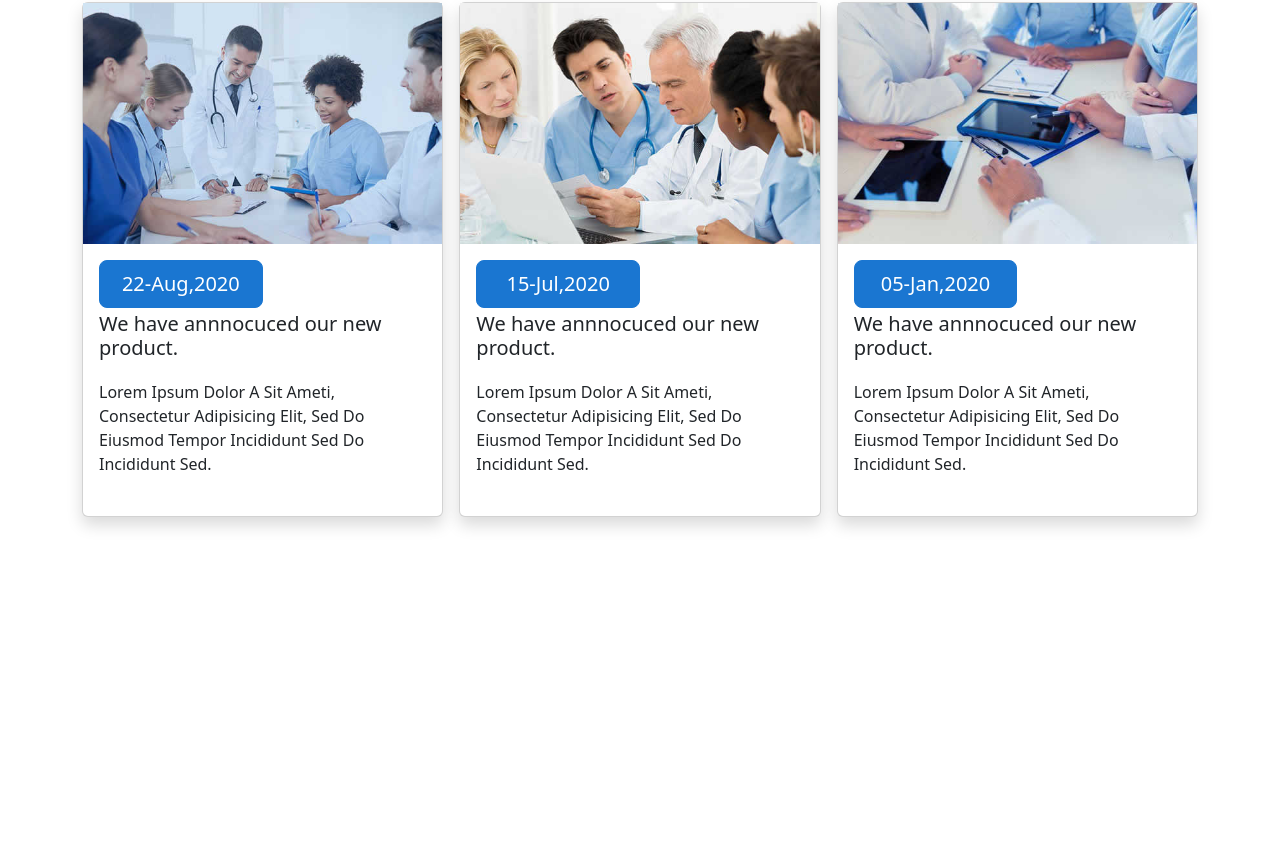
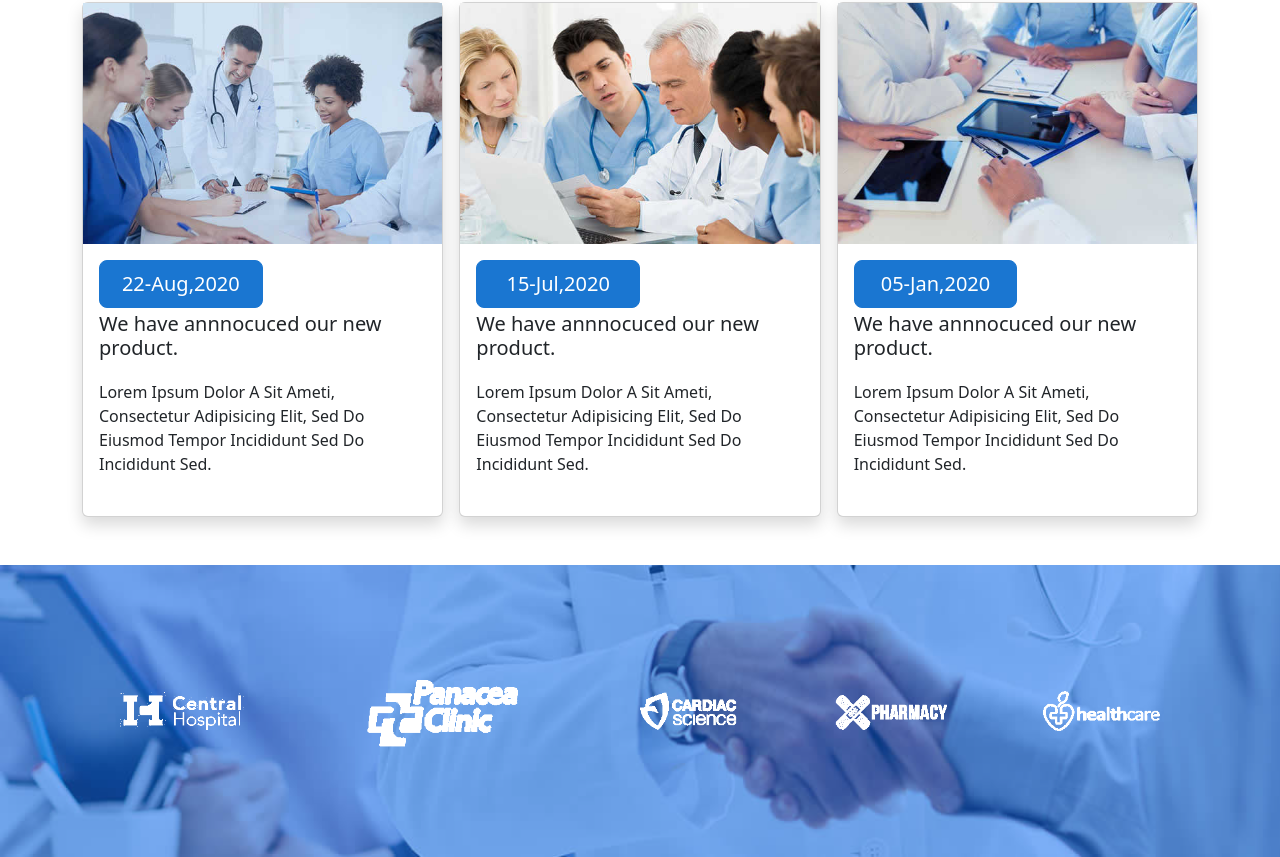
Before and after one commit to YF-0-1/final-Project-1, a website: page index.html in a window 1280 px wide. Shown: the part 5452-6309 px from the top of the page. Before the commit the page ends 6017 px from the top, so only its background shows below. Drawn offline with nearby package versions, Linux system fonts and the light colour scheme; files that its build step writes are made by us from their sources.

Commit message:
eleventh section

```diff
--- a/index.html
+++ b/index.html
@@ -494,6 +494,31 @@
                 </div>
             </div>
         </div>
+        <!-- eleventh sec -->
+        <div class="position-relative eleven-sec ">
+            <div class="position-absolute sec-img ">
+            </div>
+            <div class="position-absolute h-100 w-100 hola px-5">
+                <div
+                    class="d-flex align-items-lg-center justify-content-lg-center flex-column flex-lg-row align-items-center w-100 h-100 gap-lg-5 gap-4 px-5">
+                    <div class=" px-lg-4">
+                        <img class="w-100" src="./public/img/client1.png" alt="">
+                    </div>
+                    <div class=" px-lg-4">
+                        <img class="w-100" src="./public/img/client2.png" alt="">
+                    </div>
+                    <div class=" px-lg-4">
+                        <img class="w-100" src="./public/img/client3.png" alt="">
+                    </div>
+                    <div class=" px-lg-4">
+                        <img class="w-100" src="./public/img/client4.png" alt="">
+                    </div>
+                    <div class=" px-lg-4">
+                        <img class="w-100" src="./public/img/client5.png" alt="">
+                    </div>
+                </div>
+            </div>
+        </div>
     </main>
 
     <script src="./node_modules/bootstrap/dist/js/bootstrap.bundle.js"></script>
--- a/src/sass/modules/home/_main.scss
+++ b/src/sass/modules/home/_main.scss
@@ -265,3 +265,29 @@
         }
     }
 }
+// eleven section
+.eleven-sec{
+    height: 36.5vh;
+    &::before {
+        position: absolute;
+        content: "";
+        left: 0;
+        top: 0;
+        height: 100%;
+        width: 100%;
+        background: $blue;
+        opacity: .5;
+        z-index: 1;
+    }
+    .sec-img{
+        padding: 5vh 5vw;
+        width: 100%;
+        background-image: url(../../../../public/img/client-bg.jpg);
+        background-repeat: no-repeat;
+        background-size: cover;
+        height: 100%;
+    }
+    .hola{
+        z-index: 2;
+    }
+}
```
